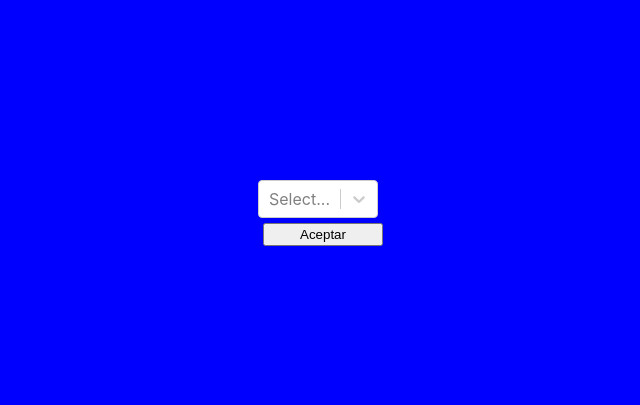
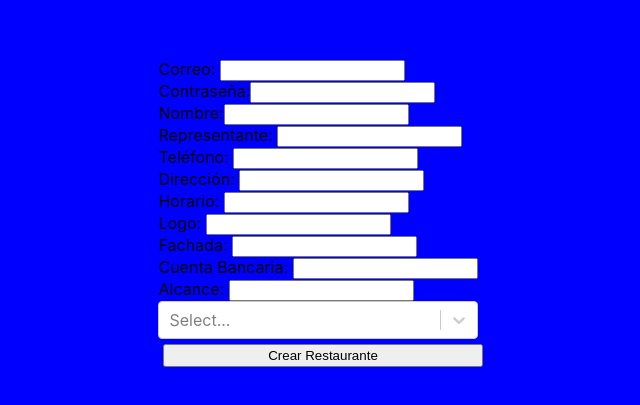
Before and after one commit to LatamDev99/FoodLikeFront, a React (Create React App) app: page /restaurante in a window 1280 px wide. Shown: the part 285-690 px from the top of the page, without its empty margins (322-962 px from the left). Built offline with nearby package versions, Linux system fonts and the light colour scheme; no server answers.

Commit message:
registro restaurante falta fix porque al segundo click recien pushea

```diff
--- a/src/App.js
+++ b/src/App.js
@@ -16,7 +16,6 @@ function App() {
     <Route exact path="/" component={Branch} />
     <Route path="/cliente" component={HomeCliente}/>
     <Route path="/restaurante" component={HomeRestaurante}/>
-    <Route path="/registrorestaurante" component={RegistroRestaurante}/>
     </Switch>
    </BrowserRouter>
   );
--- a/src/components/Restaurante/Home/HomeRestaurante.jsx
+++ b/src/components/Restaurante/Home/HomeRestaurante.jsx
@@ -1,14 +1,26 @@
 import styles from "./HomeRestaurante.module.css";
 import React from "react";
-import { OpcionesCategoria } from "./opciones/opcionesCategoria.jsx";
+import { FormularioRestaurante } from "./opciones/OpcionesCategoria.jsx";
+import { useSelector } from "react-redux";
+import RegistroRestaurante from "../Registro/RegistroRestaurante";
+
+
+
 
 const HomeRestaurante = () => {
 
+  const categoriasGuardadas = useSelector((state) => state.categoriasGuardadas);
 
 return (
   <div className={styles.container}>
     <div className={styles.centeredObject}>
-    <OpcionesCategoria/>
+
+    <FormularioRestaurante/>
+    {/* {categoriasGuardadas?.length===0 &&
+               ||
+              <RegistroRestaurante categoriasGuardadas={categoriasGuardadas}/>
+    }     */}
+
     </div>
   </div>
 )
--- a/src/components/Restaurante/Home/opciones/opcionesCategoria.jsx
+++ b/src/components/Restaurante/Home/opciones/opcionesCategoria.jsx
@@ -1,36 +1,191 @@
 import React, { useState, useEffect } from "react";
 import Select from 'react-select'
+import axios from "axios";
+import { useDispatch, useSelector } from "react-redux";
 
-import { useDispatch, useSelector } from "react-redux";
 import { guardarCategoria, traerCategorias } from "../../../../actions";
-
 import { onClickCaTegoria } from "../functions";
 
 
-export const OpcionesCategoria = () => {
+
+export const FormularioRestaurante = () => {
 
   const dispatch = useDispatch()
   const categoria = useSelector((state) => state.categoria);
   const [categoriaSeleccionada , setCategoriaSeleccionada] = useState([])
+  const idsObjeto = []
 
-  const handleSelect = () =>{
+  const [input, setInput] = useState({
+    correo: "",
+    contrasena: "",
+    nombre: "",
+    representante: "",
+    telefono: "",
+    direccion: "",
+    horario: "",
+    logo:"",
+    fachada:"",
+    cuentaBancaria:"",
+    alcance:""
+  });
 
-    dispatch(guardarCategoria(categoriaSeleccionada))
-    onClickCaTegoria()
+  const [input2, setInput2] = useState({
+      correo: "",
+      contrasena: "",
+      nombre: "",
+      representante: "",
+      telefono: "",
+      direccion: "",
+      horario:"",
+      logo:"",
+      fachada:"",
+      cuentaBancaria:"",
+      alcance:"",
+      categorias: [],
+  });
+
+  const handleSubmit = () => {
+
+    for (let i = 0; i < categoriaSeleccionada.length; i++) {
+      const id = categoriaSeleccionada[i].id;
+      idsObjeto.push(id)
+  }
+
+    setInput2({
+      correo: input.correo,
+      contrasena: input.contrasena,
+      nombre: input.nombre,
+      representante: input.representante,
+      telefono: input.telefono,
+      direccion: input.direccion,
+      horario: input.horario,
+      logo: input.logo,
+      fachada: input.fachada,
+      cuentaBancaria: input.cuentaBancaria,
+      alcance: input.alcance,
+      categorias: idsObjeto
+    })
+
+    let json =  axios.post(
+      `http://localhost:3001/restaurante/registro`,
+      input2
+    )
+    console.log(json)
+  }
+
+
+  const handleChange = (e) => {
+    setInput({
+      ...input,
+      [e.target.name]: e.target.value,
+    });
+
+
   }
 
   useEffect(() => {
     dispatch(traerCategorias());
+
   }, [dispatch]);
 
 return (
     <div>
 
-    <Select isMulti  options={categoria}
-    onChange={(item)=> setCategoriaSeleccionada(item)}
-    />
+              <div>
+                <label>Correo: </label>
+                <input
+                  type="text"
+                  name="correo"
+                  onChange={handleChange}
+                />
+              </div>
+              <div>
+                <label>Contraseña:</label>
+                <input
+                  type="password"
+                  name="contrasena"
+                  onChange={handleChange}
+                />
+              </div>
+              <div>
+                <label>Nombre:</label>
+                <input
+                  type="text"
+                  onChange={handleChange}
+                />
+              </div>
+              <div>
+                <label>Representante: </label>
+                <input
+                  type="text"
+                  name="representante"
+                  onChange={handleChange}
+                />
+              </div>
+              <div>
+                <label>Teléfono: </label>
+                <input
+                  type="text"
+                  name="telefono"
+                  onChange={handleChange}
+                />
+              </div>
+              <div>
+                <label>Dirección: </label>
+                <input
+                  type="text"
+                  name="direccion"
+                  onChange={handleChange}
+                />
+              </div>
+              <div>
+                <label>Horario: </label>
+                <input
+                  type="text"
+                  name="horario"
+                  onChange={handleChange}
+                />
+              </div>
+              <div>
+              <label>Logo: </label>
+              <input
+                  type="text"
+                  name="logo"
+                  onChange={handleChange}
+                />
+            </div>
+            <div>
+            <label>Fachada: </label>
+              <input
+                  type="text"
+                  name="fachada"
+                  onChange={handleChange}
+                />
+            </div>
+            <div>
+            <label>Cuenta Bancaria: </label>
+              <input
+                  type="text"
+                  name="cuentaBancaria"
+                  onChange={handleChange}
+                />
+            </div>
+            <div>
+            <label>Alcance: </label>
+              <input
+                  type="number"
+                  name="alcance"
+                  onChange={handleChange}
+                />
+            </div>
+            <Select isMulti  options={categoria}
+        onChange={(item)=> setCategoriaSeleccionada(item)} />
+              <div>
+                <button onClick={handleSubmit}>Crear Restaurante</button>
+              </div>
 
-    <button  onClick={handleSelect}>Aceptar</button>
+
+
     </div>
 )
 }
--- a/src/components/Restaurante/Registro/RegistroRestaurante.jsx
+++ b/src/components/Restaurante/Registro/RegistroRestaurante.jsx
@@ -1,17 +1,18 @@
-
-import { useSelector } from "react-redux";
-
-const RegistroRestaurante = () => {
 
 
-  const categoriasGuardadas = useSelector((state) => state.categoriasGuardadas);
+const RegistroRestaurante = (props) => {
 
+//armar un objeto, poner el nombre de las variables e igualarlas a props.categorias guardadas
 
-
-
-    return (
+  return (
       <div >
-        'hola'
+        {props.categoriasGuardadas.map((game) => {
+            return (
+              <div>
+                <p>{game.nombre}</p>
+              </div>
+            );
+        })}
       </div>
     )
 }
```
